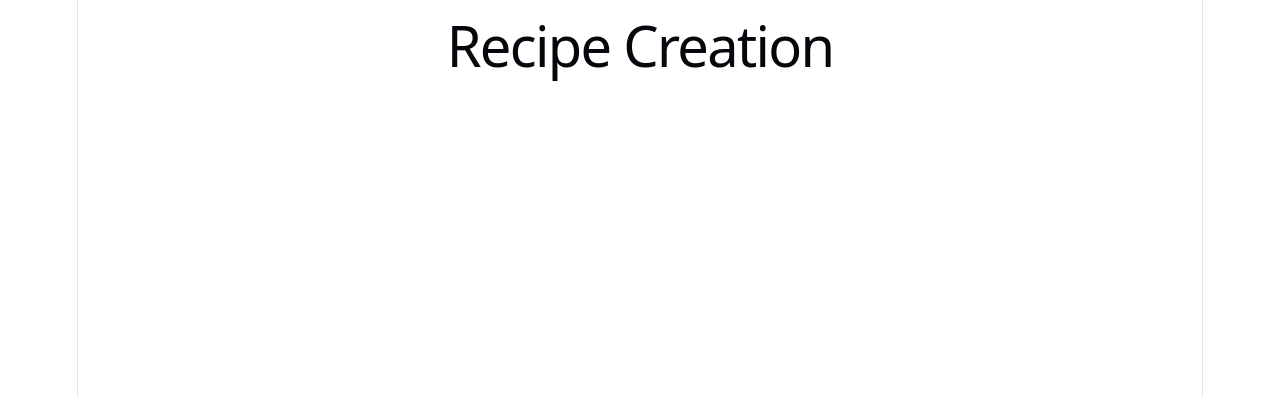
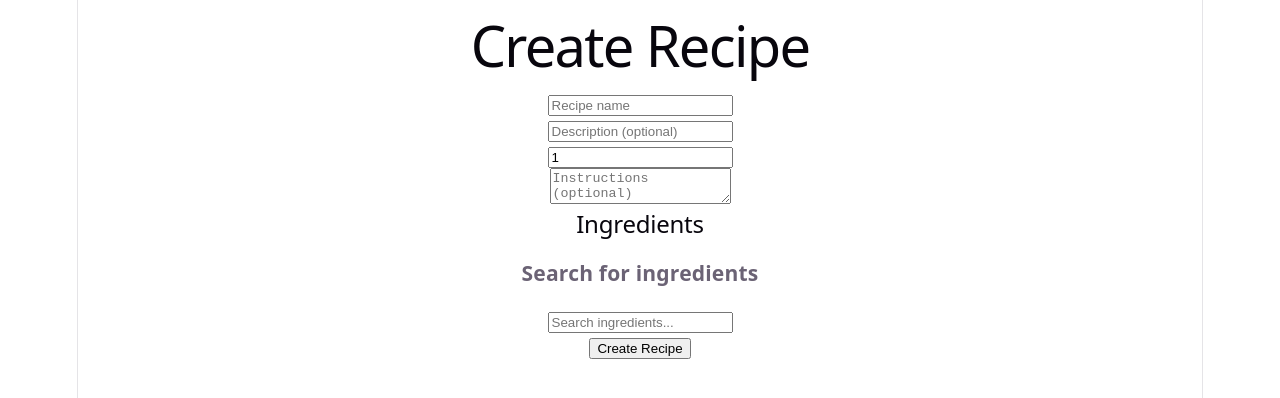
Before and after one commit to linuxnoodle/food-manager, a React app in the folder frontend/: page /recipe-creation in a window 1280 px wide. Shown: the top 398 px of the page. Built offline with nearby package versions, Linux system fonts and the light colour scheme; the HTML template or start-up script is replaced by a standard one.

Commit message:
Recipe Creation.

```diff
--- a/frontend/src/pages/FoodSearch.jsx
+++ b/frontend/src/pages/FoodSearch.jsx
@@ -1,5 +1,6 @@
 import { useState } from 'react'
 import { foodApi, logApi } from '../api'
+import { useNavigate } from 'react-router-dom'
 
 function FoodSearch() {
   const [query, setQuery] = useState('')
@@ -8,6 +9,7 @@ function FoodSearch() {
   const [logForm, setLogForm] = useState({})
   const [successMessage, setSuccessMessage] = useState('')
   const [selectedTag, setSelectedTag] = useState(null)
+  const navigate = useNavigate()
 
   async function handleQueryChange(e) {
     const val = e.target.value
@@ -68,6 +70,7 @@ function FoodSearch() {
 
   return (
     <div>
+      <button onClick={() => navigate('/dashboard')}>← Back to Dashboard</button>
       <h1>Food Search</h1>
       {successMessage && <p style={{ color: 'green' }}>{successMessage}</p>}
       <input
--- a/frontend/src/pages/RecipeCreation.jsx
+++ b/frontend/src/pages/RecipeCreation.jsx
@@ -1,5 +1,167 @@
+import { useState } from 'react'
+import { useNavigate } from 'react-router-dom'
+import { foodApi, recipeApi } from '../api'
+
 function RecipeCreation() {
-  return <h1>Recipe Creation</h1>
+  const [name, setName] = useState('')
+  const [description, setDescription] = useState('')
+  const [servings, setServings] = useState(1)
+  const [instructions, setInstructions] = useState('')
+  const [ingredients, setIngredients] = useState([])
+  const [query, setQuery] = useState('')
+  const [suggestions, setSuggestions] = useState([])
+  const [searchResults, setSearchResults] = useState([])
+  const [error, setError] = useState('')
+  const [success, setSuccess] = useState('')
+  const navigate = useNavigate()
+
+  async function handleQueryChange(e) {
+    const val = e.target.value
+    setQuery(val)
+    if (val.length < 2) {
+      setSuggestions([])
+      return
+    }
+    try {
+      const res = await foodApi.autocomplete(val)
+      setSuggestions(res.data)
+    } catch (err) {
+      console.error('autocomplete failed', err)
+    }
+  }
+
+  async function handleSelectTag(tag, name) {
+    setQuery(name)
+    setSuggestions([])
+    try {
+      const res = await foodApi.search([tag], [], 1, 20)
+      setSearchResults(res.data.items)
+    } catch (err) {
+      console.error('search failed', err)
+    }
+  }
+
+  function handleAddIngredient(food) {
+    if (ingredients.find(i => i.code === food.code)) return
+    setIngredients(prev => [...prev, {
+      code: food.code,
+      name: food.name,
+      quantity: '',
+      unit: 'g'
+    }])
+    setSearchResults([])
+    setQuery('')
+  }
+
+  function handleIngredientChange(code, field, value) {
+    setIngredients(prev => prev.map(i =>
+      i.code === code ? { ...i, [field]: value } : i
+    ))
+  }
+
+  function handleRemoveIngredient(code) {
+    setIngredients(prev => prev.filter(i => i.code !== code))
+  }
+
+  async function handleSubmit() {
+    if (!name.trim()) return setError('Recipe name is required')
+    if (ingredients.length === 0) return setError('Add at least one ingredient')
+    for (const i of ingredients) {
+      if (!i.quantity || parseFloat(i.quantity) <= 0) {
+        return setError(`Enter a valid quantity for ${i.name}`)
+      }
+    }
+
+    try {
+      await recipeApi.create({
+        name,
+        description,
+        servings: parseInt(servings),
+        instructions,
+        ingredients: ingredients.map(i => ({
+          code: i.code,
+          quantity: parseFloat(i.quantity),
+          unit: i.unit
+        }))
+      })
+      setSuccess('Recipe created!')
+      setTimeout(() => navigate('/dashboard'), 1500)
+    } catch (err) {
+      setError('Failed to create recipe')
+    }
+  }
+
+  return (
+    <div>
+      <h1>Create Recipe</h1>
+      {error && <p style={{ color: 'red' }}>{error}</p>}
+      {success && <p style={{ color: 'green' }}>{success}</p>}
+
+      <div>
+        <input placeholder="Recipe name" value={name} onChange={e => setName(e.target.value)} />
+      </div>
+      <div>
+        <input placeholder="Description (optional)" value={description} onChange={e => setDescription(e.target.value)} />
+      </div>
+      <div>
+        <input type="number" placeholder="Servings" value={servings} min={1} onChange={e => setServings(e.target.value)} />
+      </div>
+      <div>
+        <textarea placeholder="Instructions (optional)" value={instructions} onChange={e => setInstructions(e.target.value)} />
+      </div>
+
+      <h2>Ingredients</h2>
+      {ingredients.length > 0 && (
+        <ul>
+          {ingredients.map(i => (
+            <li key={i.code}>
+              <strong>{i.name}</strong>
+              <input
+                type="number"
+                placeholder="Quantity"
+                value={i.quantity}
+                onChange={e => handleIngredientChange(i.code, 'quantity', e.target.value)}
+              />
+              <select value={i.unit} onChange={e => handleIngredientChange(i.code, 'unit', e.target.value)}>
+                <option value="g">g</option>
+                <option value="ml">ml</option>
+              </select>
+              <button onClick={() => handleRemoveIngredient(i.code)}>Remove</button>
+            </li>
+          ))}
+        </ul>
+      )}
+
+      <h3>Search for ingredients</h3>
+      <input
+        placeholder="Search ingredients..."
+        value={query}
+        onChange={handleQueryChange}
+      />
+      {suggestions.length > 0 && (
+        <ul>
+          {suggestions.map(s => (
+            <li key={s.tag} onClick={() => handleSelectTag(s.tag, s.name ?? s.tag)} style={{ cursor: 'pointer' }}>
+              {s.name ?? s.tag}
+            </li>
+          ))}
+        </ul>
+      )}
+      {searchResults.length > 0 && (
+        <ul>
+          {searchResults.map(food => (
+            <li key={food.code}>
+              <strong>{food.name}</strong> {food.brand && `— ${food.brand}`}
+              <button onClick={() => handleAddIngredient(food)}>Add</button>
+            </li>
+          ))}
+        </ul>
+      )}
+
+      <br />
+      <button onClick={handleSubmit}>Create Recipe</button>
+    </div>
+  )
 }
 
 export default RecipeCreation
```
